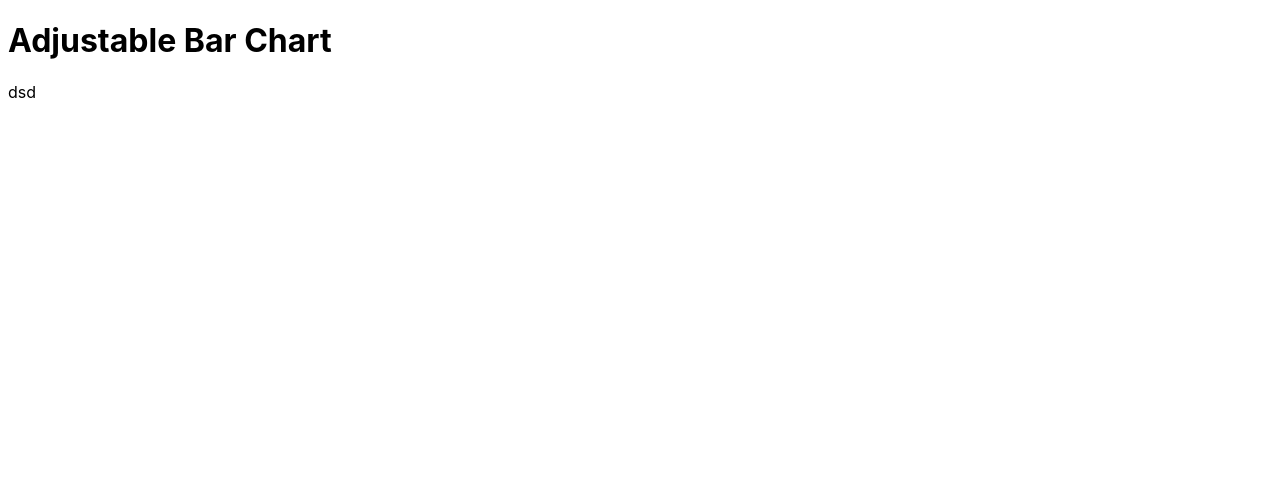
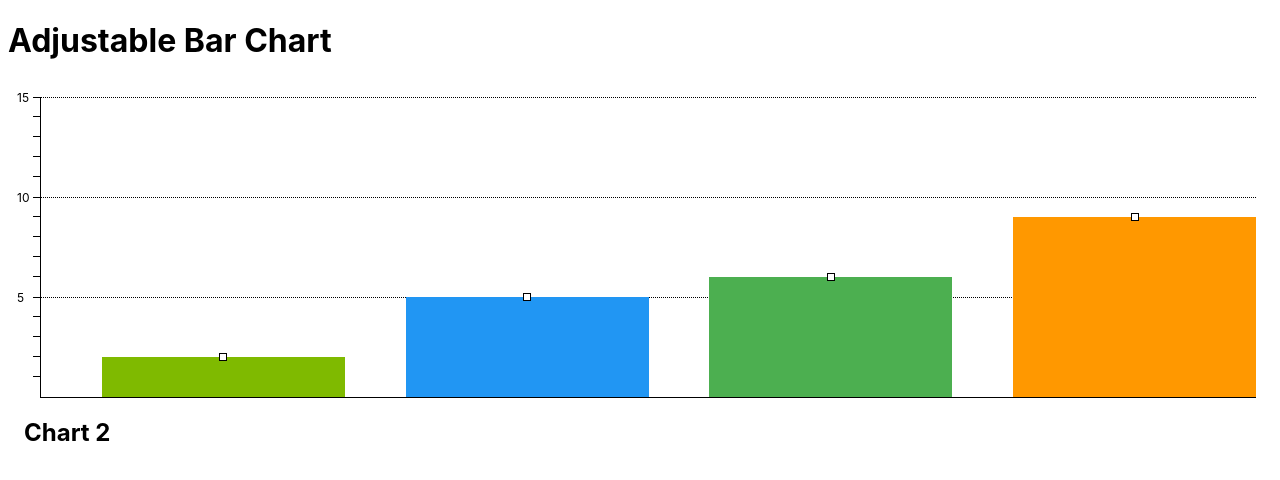
Before and after one commit to Zdend/interactive-chart-challenge, a React (Create React App) app: page / in a window 1280 px wide. Shown: the top 480 px of the page. Built offline with nearby package versions, Linux system fonts and the light colour scheme.

Commit message:
chart component

```diff
--- a/package.json
+++ b/package.json
@@ -3,7 +3,7 @@
   "version": "0.1.0",
   "private": true,
   "sideEffects": [
-      "*.css"
+    "*.css"
   ],
   "dependencies": {
     "@emotion/core": "10.0.28",
@@ -16,6 +16,7 @@
     "@types/react": "16.9.0",
     "@types/react-dom": "16.9.0",
     "@types/react-redux": "7.1.7",
+    "lodash.throttle": "4.1.1",
     "react": "16.13.1",
     "react-dom": "16.13.1",
     "react-scripts": "3.4.1",
--- a/src/components/AdjustableBarChart/AdjustableBarChart.tsx
+++ b/src/components/AdjustableBarChart/AdjustableBarChart.tsx
@@ -1,14 +1,95 @@
-import React from 'react';
+import React, { useState, useCallback, useEffect, useRef } from 'react';
+import { getInitialBarValues } from './utils';
+import ChartGridLine from './ChartGridLine';
+import ChartGrid from './ChartGrid';
+import ChartWrapper from './ChartWrapper';
+import ChartBar from './ChartBar';
+import { BASE_UNIT, COLORS } from '../../shared/theme';
+import throttle from 'lodash.throttle';
 
 interface AdjustableBarChartProps {
-
+    height?: number;
+    maxY?: number;
+    barCount?: number;
+    initialValues?: number[];
+    barColors?: string[];
+    readOnly?: boolean;
+    offsetLeft?: number;
+    barGutter?: number;
 }
 
-const AdjustableBarChart = ({}: AdjustableBarChartProps) => {
+const AdjustableBarChart = ({
+    height,
+    maxY,
+    barCount,
+    initialValues,
+    readOnly,
+    offsetLeft,
+    barGutter,
+    barColors,
+}: AdjustableBarChartProps) => {
+    const [ barValues, setBarValues ] = useState(getInitialBarValues(barCount, initialValues));
+    const gridLines = new Array(maxY).fill(0).map((_, index) => index);
+    const gridYHeight = height / maxY;
+    const barWidth = (100 / barValues.length) - barGutter;
+
+    const chartRef = useRef(null);
+    const changeValue = useCallback((barIndex: number, value: number) => {
+        setBarValues(barValues.map((presentValue, index) => index === barIndex ? value : presentValue));
+    }, [barValues, setBarValues]);
+
+    const onDrag = useCallback((e: React.DragEvent, barIndex: number) => {
+        e.preventDefault();
+        if (e.clientY === 0) {
+            return;
+        }
+
+        const chartBottom = chartRef.current.getBoundingClientRect().top + height;
+        const barValue = Math.floor((chartBottom - e.clientY) / gridYHeight);
+        const adjustedBarValue = Math.min(Math.max(barValue, 0), maxY);
+        changeValue(barIndex, adjustedBarValue);
+    }, [changeValue]);
+
+    const onDragThrottled = useRef(onDrag);
+    useEffect(() => {
+        onDragThrottled.current = throttle(onDrag, 200);
+    }, [onDrag])
 
     return (
-        <>dsd</>
+        <ChartWrapper offsetLeft={offsetLeft}>
+            <ChartGrid height={height} ref={chartRef}>
+                {gridLines.map((y) => <ChartGridLine
+                    key={y}
+                    label={`${y + 1}`}
+                    showLeadingLine={(y + 1) % 5 === 0}
+                    height={gridYHeight}
+                    y={y * gridYHeight}
+                    offsetLeft={offsetLeft}
+                />)}
+                {barValues.map((barValue, index) => <ChartBar
+                    key={index}
+                    position={index}
+                    onDrag={onDragThrottled.current}
+                    color={barColors[index]}
+                    value={barValue * gridYHeight}
+                    width={barWidth}
+                    x={barGutter + index * barWidth + index * barGutter}
+                    gutter={barGutter}
+                />)}
+            </ChartGrid>
+        </ChartWrapper>
     );
 };
 
+AdjustableBarChart.defaultProps = {
+    height: 300,
+    maxY: 15,
+    barCount: 4,
+    initialValues: [ 2, 5, 6, 9 ],
+    barColors: [ COLORS.PRIMARY, COLORS.INFO, COLORS.SUCCESS, COLORS.WARNING ],
+    readOnly: false,
+    offsetLeft: BASE_UNIT * 4,
+    barGutter: 5,
+};
+
 export default AdjustableBarChart;
--- /dev/null
+++ b/src/components/AdjustableBarChart/ChartBar.tsx
@@ -0,0 +1,79 @@
+import React, { useCallback } from 'react';
+import styled from '@emotion/styled';
+import { BASE_UNIT, GRID_LINE_COLOR } from '../../shared/theme';
+
+interface ChartBarStyledProps {
+    value: number;
+    width: number;
+    gutter: number;
+    x: number;
+    color: string;
+}
+
+const ChartBarStyled = styled.div<ChartBarStyledProps>`
+    ${({ width, value, x, color }) => `
+        width: ${width}%;
+        height: ${value}px;
+        left: ${x}%;
+        background: ${color};
+    `}
+    position: absolute;
+    bottom: 0;
+`;
+
+interface ChartBarHandleProps {
+    width: number;
+}
+
+const ChartBarHandle = styled.div<ChartBarHandleProps>`
+    position: absolute;
+    left: calc(50% - ${BASE_UNIT}px);
+    top: -${BASE_UNIT}px;
+    background: white;
+    height: ${BASE_UNIT * 2}px;
+    width: ${BASE_UNIT * 2}px;
+    border: 1px solid ${GRID_LINE_COLOR};
+    cursor: row-resize;
+`;
+
+interface ChartBarProps {
+    value: number;
+    width: number;
+    gutter: number;
+    x: number;
+    position: number;
+    color: string;
+    onDrag: (e: React.DragEvent, position: number) => void;
+}
+
+const ChartBar = ({ width, value, gutter, x, color, onDrag, position }: ChartBarProps) => {
+    return (
+        <ChartBarStyled
+            width={width}
+            value={value}
+            gutter={gutter}
+            x={x}
+            color={color}
+        >
+            <ChartBarHandle
+                width={width}
+                draggable
+                onDragStart={e => e.dataTransfer.effectAllowed = 'move'}
+                onDrag={(e) => {
+                    onDrag(e, position);
+                }}
+                // onDrop={(e) => {
+                //     e.preventDefault();
+                //     e.dataTransfer.dropEffect = 'move';
+                // }}
+                onDragOver={e => {
+                    e.dataTransfer.dropEffect = 'move';
+                    e.preventDefault();
+                }}
+                // onDragLeave={e => console.log(e.dataTransfer.getData('text/plain'))}
+            />
+        </ChartBarStyled>
+    );
+};
+
+export default ChartBar;
--- /dev/null
+++ b/src/components/AdjustableBarChart/ChartGrid.tsx
@@ -0,0 +1,17 @@
+import styled from '@emotion/styled';
+import { GRID_LINE_COLOR } from '../../shared/theme';
+
+interface ChartGrid {
+    height: number;
+}
+
+const ChartGrid = styled.div<ChartGrid>`
+    ${({ height }) => `height: ${height}px;`}
+
+    border-left: 1px solid ${GRID_LINE_COLOR};
+    border-bottom: 1px solid ${GRID_LINE_COLOR};
+    position: relative;
+    width: 100%;
+`;
+
+export default ChartGrid;
--- /dev/null
+++ b/src/components/AdjustableBarChart/ChartGridLine.tsx
@@ -0,0 +1,72 @@
+import React from 'react';
+import styled from '@emotion/styled';
+import { GRID_LINE_COLOR, REM, BASE_UNIT } from '../../shared/theme';
+
+const LABEL_FONT_SIZE = BASE_UNIT * 3;
+
+interface ChartGridLineStyledProps {
+    height: number;
+    y: number;
+    showLeadingLine: boolean;
+}
+
+const ChartGridLineStyled = styled.div<ChartGridLineStyledProps>`
+    ${({ height, y, showLeadingLine }) => `
+    height: ${height}px;
+    bottom: ${y}px;
+    ${showLeadingLine ? `border-top: 1px dotted ${GRID_LINE_COLOR}`: ''};
+    `}
+    width: 100%;
+    position: absolute;
+`;
+
+interface ChartGridLineAxisProps {
+    offsetLeft: number;
+}
+
+const ChartGridLineAxis = styled.div<ChartGridLineAxisProps>`
+    ${({ offsetLeft }) => `
+    left: -${offsetLeft / 2}px;
+    width: ${offsetLeft / 2}px;
+    `}
+    top: -1px;
+    height: 100%;
+    position: absolute;
+    border-top: 1px solid ${GRID_LINE_COLOR};
+    font-size: ${LABEL_FONT_SIZE}px;
+    line-height: ${LABEL_FONT_SIZE}px;
+`;
+
+interface ChartGridLineAxisLabelProps {
+    offsetLeft: number;
+}
+
+const ChartGridLineAxisLabel = styled.div<ChartGridLineAxisLabelProps>`
+    position: absolute;
+    ${({ offsetLeft }) => `
+    left: -${offsetLeft}px;
+    `}
+    top: -${LABEL_FONT_SIZE / 2}px;
+`;
+
+interface ChartGridLineProps {
+    height: number;
+    offsetLeft: number;
+    y: number;
+    showLeadingLine: boolean;
+    label: JSX.Element | string;
+}
+
+const ChartGridLine = ({ height, y, offsetLeft, showLeadingLine, label }: ChartGridLineProps) => {
+
+    return (
+        <ChartGridLineStyled {...{ height, y, showLeadingLine }}>
+            <ChartGridLineAxis offsetLeft={offsetLeft}>
+                {showLeadingLine ? <ChartGridLineAxisLabel offsetLeft={offsetLeft}>{label}</ChartGridLineAxisLabel> : null}
+            </ChartGridLineAxis>
+        </ChartGridLineStyled>
+    );
+};
+
+
+export default ChartGridLine;
--- /dev/null
+++ b/src/components/AdjustableBarChart/ChartWrapper.tsx
@@ -0,0 +1,13 @@
+import styled from '@emotion/styled';
+
+interface ChartWrapperProps {
+    offsetLeft: number;
+}
+
+const ChartWrapper = styled.div<ChartWrapperProps>`
+    position: relative;
+    width: 100%;
+    padding-left: ${({ offsetLeft }) => `${offsetLeft}px;`};
+`;
+
+export default ChartWrapper;
--- /dev/null
+++ b/src/components/AdjustableBarChart/utils.ts
@@ -0,0 +1,5 @@
+export const getInitialBarValues = (barCount: number, initialValues: number[]): number[] => {
+    return new Array(barCount)
+        .fill(0)
+        .map((item, index) => typeof initialValues[index] === 'number' ? initialValues[index] : item);
+}
--- a/src/components/BasicLayout/BasicLayout.tsx
+++ b/src/components/BasicLayout/BasicLayout.tsx
@@ -4,6 +4,10 @@ import styled from '@emotion/styled';
 
 const PageHeader = styled.h1`
     border-bottom: 1px solid ${COLORS.GREY[1]};
+`;
+
+const PageContent = styled.main`
+    padding: 1rem;
 `;
 
 interface BasicLayoutProps {
@@ -15,7 +19,7 @@ const BasicLayout = ({ title, children }: BasicLayoutProps) => {
     return (
         <div>
             <PageHeader data-testid="basic-layout__title">{title}</PageHeader>
-            <div data-testid="basic-layout__content">{children}</div>
+            <PageContent data-testid="basic-layout__content">{children}</PageContent>
         </div>
     );
 };
--- a/src/index.tsx
+++ b/src/index.tsx
@@ -2,7 +2,6 @@ import React from 'react';
 import ReactDOM from 'react-dom';
 import App from './App';
 import * as serviceWorker from './serviceWorker';
-
 
 ReactDOM.render(
   <App />,
--- a/src/shared/theme.ts
+++ b/src/shared/theme.ts
@@ -5,7 +5,10 @@ export const COLORS = {
   WARNING: '#FF9800',
   INFO: '#2196F3',
   GREY: '#a5adb7',
+  BLACK: '#000',
 };
+
+export const GRID_LINE_COLOR = COLORS.BLACK;
 
 export const BASE_UNIT = 4;
 export const REM = BASE_UNIT * 4;
--- a/src/styles/global.ts
+++ b/src/styles/global.ts
@@ -2,6 +2,12 @@ import { css } from '@emotion/core';
 import { COLORS } from '../shared/theme';
 
 export const globalStyles = css`
+  *,
+  *::before,
+  *::after {
+    box-sizing: border-box
+  }
+
   body {
     font-size: 16px;
     font-family: -apple-system,BlinkMacSystemFont,segoe ui,Roboto,helvetica neue,Arial,noto sans,sans-serif,apple color emoji,segoe ui emoji,segoe ui symbol,noto color emoji;
--- a/src/views/AdjustableChartView.tsx
+++ b/src/views/AdjustableChartView.tsx
@@ -7,6 +7,7 @@ const AdjustableChartView = () => {
     return (
         <BasicLayout title="Adjustable Bar Chart">
             <AdjustableBarChart />
+            <h2>Chart 2</h2>
         </BasicLayout>
     );
 };
```
Also changed, not shown: 2 other files (tests, documents, lock files or other folders).
